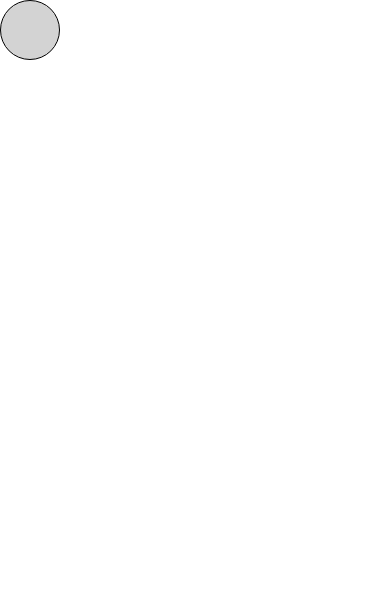
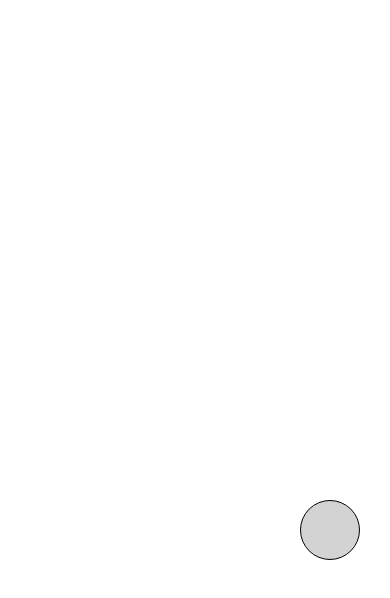
Before and after one commit to anto004/reactnative-swipe, a React Native app: screen / in a window 390 px wide. Shown: the top 598 px of the page. Built offline with nearby package versions, Linux system fonts and the light colour scheme.

Commit message:
Animate ball

```diff
--- a/src/Ball.js
+++ b/src/Ball.js
@@ -1,9 +1,24 @@
 import React, { Component } from "react";
-import { View, Text, StyleSheet } from "react-native";
+import { View, StyleSheet, Animated } from "react-native";
 
 class Ball extends Component {
+	constructor(props) {
+		super(props);
+		this.position = new Animated.ValueXY(0, 0);
+	}
+
+	componentDidMount() {
+		Animated.spring(this.position, {
+			toValue: { x: 300, y: 500 },
+		}).start();
+	}
+
 	render() {
-		return <View style={styles.ball} />;
+		return (
+			<Animated.View style={this.position.getLayout()}>
+				<View style={styles.ball} />
+			</Animated.View>
+		);
 	}
 }
 
```
